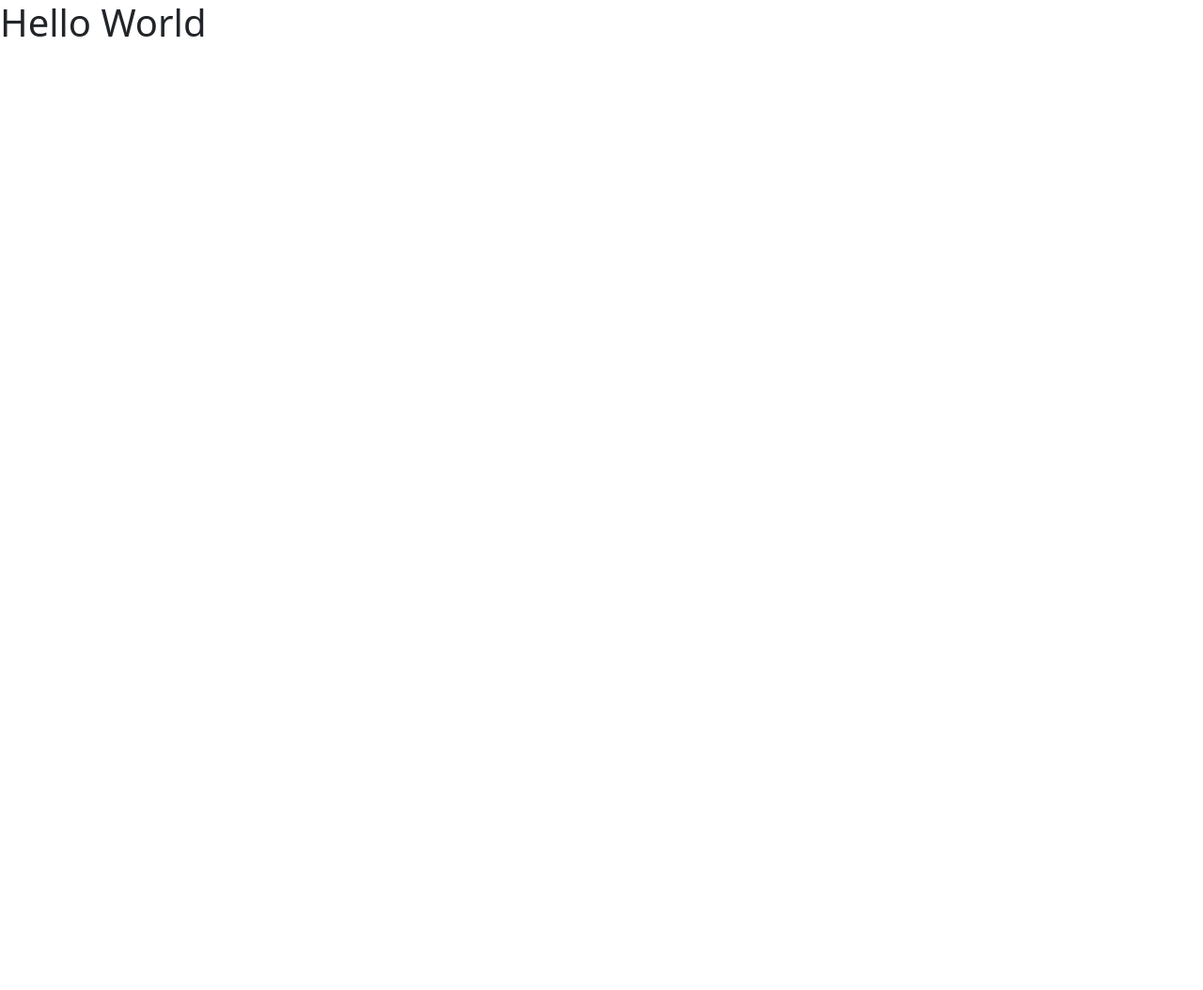
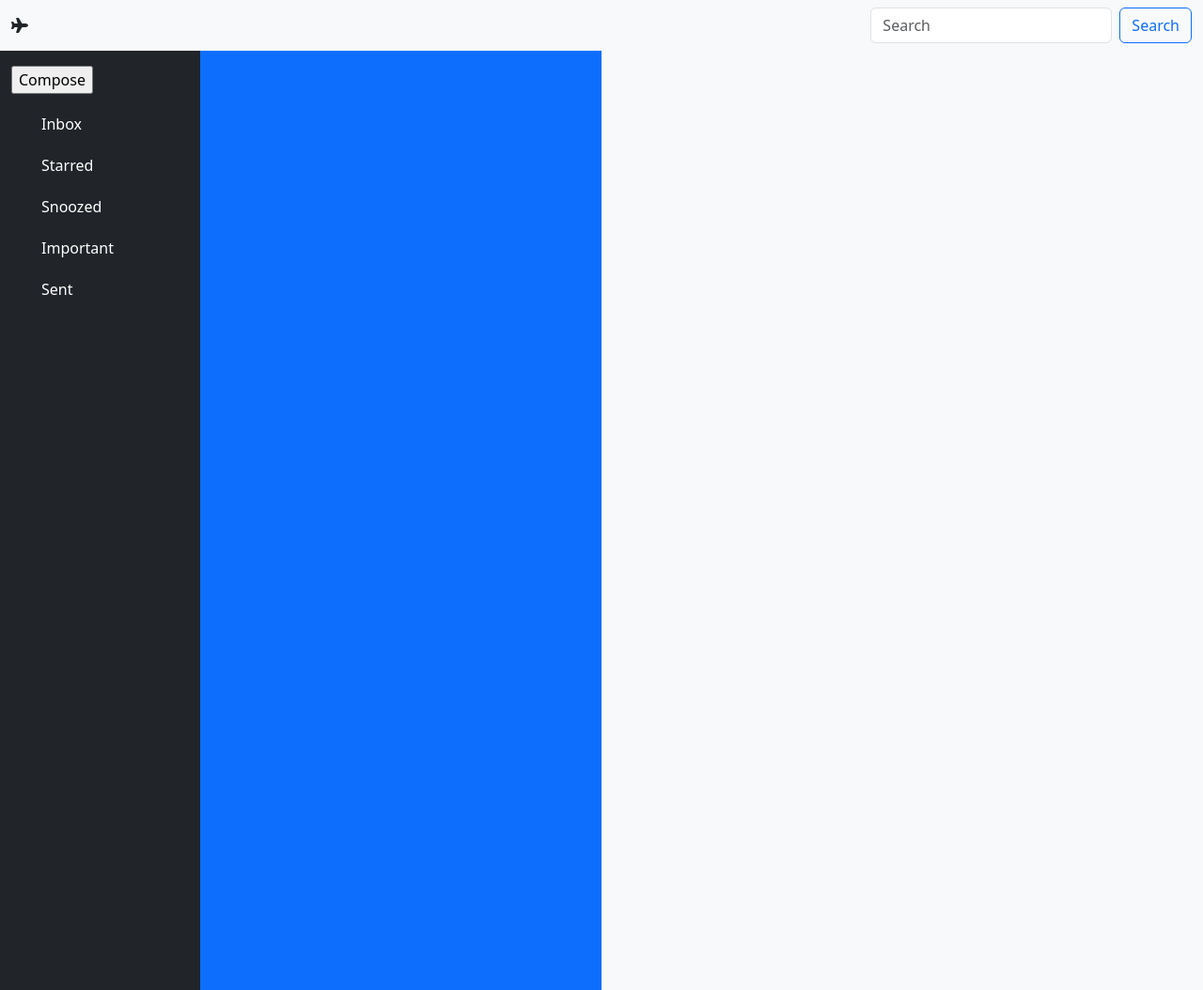
Before and after one commit to domeneack/Bootstrap-email-foster, a plain HTML site: page index.html in a window 1280 px wide. Shown: the whole page at 94% size. Before the commit the page ends 800 px from the top, so only its background shows below. Drawn offline with nearby package versions, Linux system fonts and the light colour scheme.

Commit message:
set containers in html bootstrap grid

```diff
--- a/index.html
+++ b/index.html
@@ -1,13 +1,104 @@
 <!DOCTYPE html>
 <html lang="en">
+
 <head>
     <meta charset="UTF-8">
     <meta name="viewport" content="width=device-width, initial-scale=1.0">
     <title>Email Template</title>
+
+
     <link href="https://cdn.jsdelivr.net/npm/bootstrap@5.3.3/dist/css/bootstrap.min.css" rel="stylesheet"
         integrity="sha384-QWTKZyjpPEjISv5WaRU9OFeRpok6YctnYmDr5pNlyT2bRjXh0JMhjY6hW+ALEwIH" crossorigin="anonymous">
+    <link rel="stylesheet" href="style.css">
+    <script src="https://kit.fontawesome.com/3524428adf.js" crossorigin="anonymous"></script>
 </head>
+ <!--Navbar-->
+    <nav class="navbar navbar-expand-sm bg-primary navbar-dark bg-body-tertiary">
+        <div class="container-fluid">
+            <i class="fa-solid fa-plane"></i>
+
+            </i>
+
+            <form class="d-flex justify-content-center" role="search">
+                <input class="form-control me-2" type="search" placeholder="Search" aria-label="Search">
+                <button class="btn btn-outline-primary" type="submit">Search</button>
+            </form>
+        </div>
+    </nav>
 <body>
-    <h1>Hello World</h1>
+
+    <div class="container-fluid">
+        <div class="row">
+            <div class="col-2 text-bg-dark " style="height: 1000px">
+                <input type="button" value="Compose" class="mt-3">
+                <ul>
+                    <li>
+                        <a>Inbox</a>
+                    </li>
+                    <li>
+                        <a>Starred</a>
+                    </li>
+                    <li>
+                        <a>Snoozed</a>
+                    </li>
+                    <li>
+                        <a>Important</a>
+                    </li>
+                    <li>
+                        <a>Sent</a>
+                    </li>
+                </ul>
+            </div>
+            <div class="col-4 bg-primary">
+
+            </div>
+            <div class="col-6 text-bg-light">
+
+            </div>
+        </div>
+    </div>
+
+
+    <!--Inbox dropdown menu
+    <section class="text-dark p-3" id="compose">
+        <div class="container compose">
+            <div class="row">
+                <div class="col-6">
+                    <h6>
+                        <div class="display-6 btn btn-secondary  mt-3">
+                            Compose
+                        </div>
+                    </h6>
+                    <div class="col-md-3">
+                        <ul>
+                            <li>
+                                <a>Inbox</a>
+                            </li>
+                            <li>
+                                <a>Starred</a>
+                            </li>
+                            <li>
+                                <a>Snoozed</a>
+                            </li>
+                            <li>
+                                <a>Important</a>
+                            </li>
+                        </ul>
+                    </div>
+                    <div class="col-6">
+                        <div class="container">
+
+                        </div>
+                    </div>
+                </div>
+            </div>
+
+        </div>
+    </section> -->
+
+    <div class="container">
+
+    </div>
 </body>
+
 </html>
--- /dev/null
+++ b/style.css
@@ -0,0 +1,23 @@
+.compose {
+    display: grid;
+    justify-content: space-between;
+    flex-direction: column;
+}
+
+li {
+    list-style: none;
+    padding-top: 20px;
+
+}
+
+#white {
+    background-color: beige;
+}
+
+#blue {
+    background-color: darkblue;
+}
+
+#gray {
+    background-color: gray;
+}
```
Also changed, not shown: styles.css (deleted).
